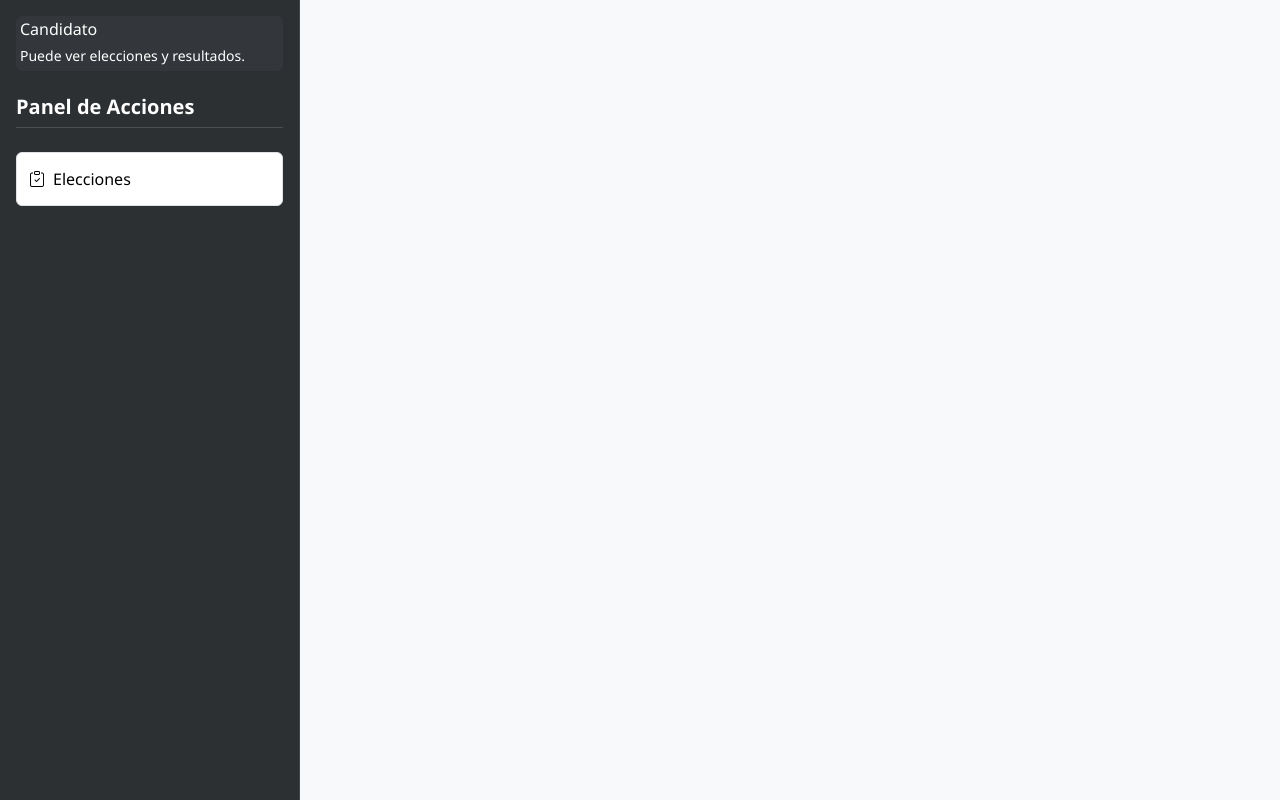
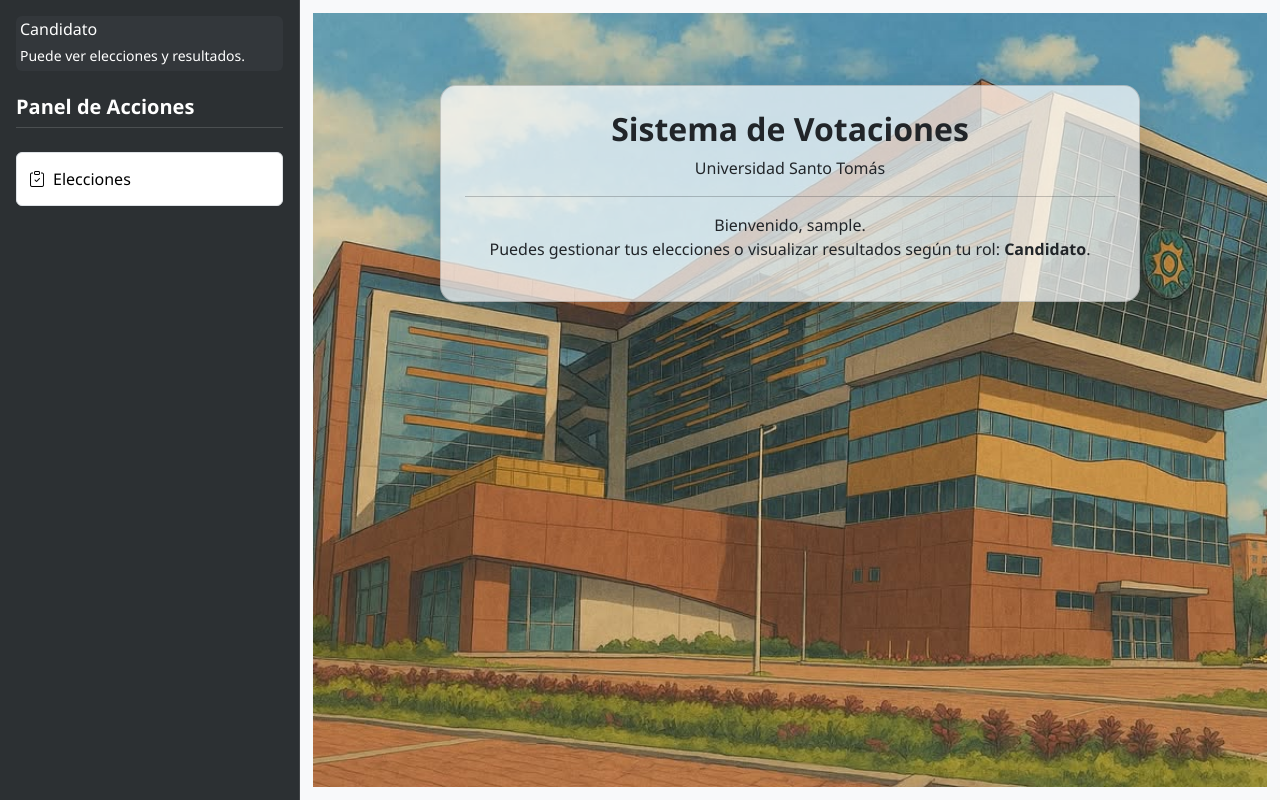
Before and after one commit to Zanyllect58/SeguridadWebVotacion, a Flask app: page /dashboard in a window 1280 px wide. Shown: the part 69-869 px from the top of the page. Run offline with Flask 3, Linux system fonts and the light colour scheme; the visitor is signed in with stand-in values (Sample User, id 1); some libraries are stand-ins or nearby versions.

Commit message:
fondo provisional

```diff
--- a/templates/dashboard.html
+++ b/templates/dashboard.html
@@ -112,6 +112,8 @@
 
       main {
         flex-grow: 1;
+        padding: 0.8rem;
+
       }
 
       .profile-picture {
@@ -141,6 +143,35 @@
           transform: translateX(0); /* Muestra el sidebar */
         }
       }
+
+      .background-image {
+        position: absolute;
+        padding: 0;
+        top: 0;
+        left: 0;
+        height: 100%;
+        width: 100%;
+        background-image: url("{{ url_for('static', filename='images/fondo.jpg') }}");
+        background-size: cover;
+        background-position: center;
+        z-index: 0;
+        background-repeat: no-repeat;
+        border: none;
+        outline: none;
+      }
+
+      .overlay-card {
+        position: relative;
+        z-index: 1;
+        background-color: rgba(255, 255, 255, 0.7); /* Fondo blanco semi-transparente */
+        max-width: 700px;
+        border-radius: 1rem;
+      }
+
+      .no-padding {
+        padding: 0 !important;
+      }
+
     </style>
 
     {% block styles %}{% endblock %}
@@ -167,7 +198,7 @@
             class="rounded-circle navbar-profile-img shadow-sm border border-light"
           />
           <div class="ms-3 text-white">
-            <div class="fw-semibold">{{ current_user.username }}</div>
+            <div class="fw-semibold">{{ current_user.username or current_user.profile.name }}</div>
             <div class="small text-capitalize text-light-emphasis">
               {{ current_user.role.value }}
             </div>
@@ -522,7 +553,8 @@
         </div>
       </nav>
 
-      <main class=" flex-grow-1 p-4">
+      <main>
+
         {% block content %}
          <!-- Alertas Flash -->
         {% with messages = get_flashed_messages(with_categories=true) %} {% if
@@ -549,6 +581,19 @@
         </div>
         {% endif %} {% endwith %}
         <!-- Aquí va el contenido principal -->
+        <div class="p-4 position-relative w-100 background-image">
+        <div class="background-image"></div>
+          <div class="card overlay-card text-center mx-auto shadow-lg mt-5 p-4">
+            <h2 class="fw-bold">Sistema de Votaciones</h2>
+            <p class="mb-0">Universidad Santo Tomás</p>
+            <hr />
+            <p>
+              Bienvenido, {{ current_user.username or current_user.profile.name }}.
+              <br />
+              Puedes gestionar tus elecciones o visualizar resultados según tu rol: <strong>{{ current_user.role.value|capitalize }}</strong>.
+            </p>
+
+        </div>
         {% endblock %}
       </main>
     </div>
```
Also changed, not shown: static/images/fondo.jpg (added).
